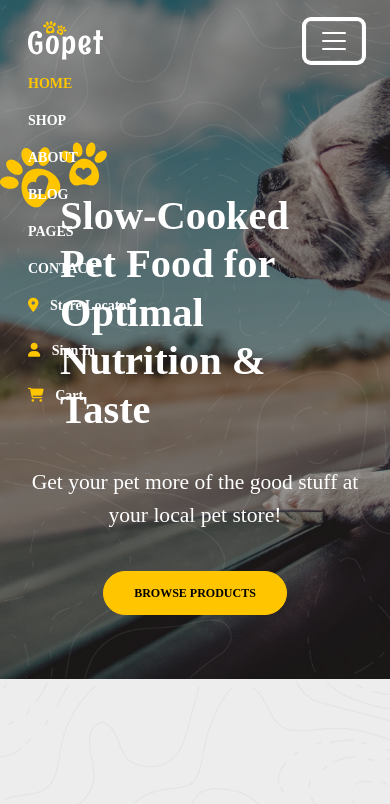
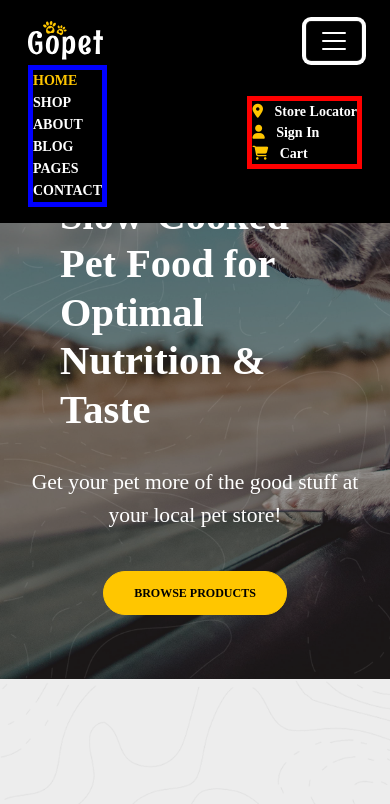
Before and after one commit to Tai-Lionel/pet-food-website, a website: page index.html in a window 390 px wide. Both pictures are taken after a click on the button 334 px from the left and 40 px from the top of the page. Shown: the top 804 px of the page. Drawn offline with nearby package versions, Linux system fonts and the light colour scheme; files that its build step writes are made by us from their sources; a web font is replaced by a local one.

Commit message:
second commit

```diff
--- a/index.html
+++ b/index.html
@@ -33,51 +33,72 @@
                 <span class="navbar-toggler-icon"></span>
             </button>
             <div class="collapse navbar-collapse" id="navbarSupportedContent">
-                <ul class="navbar-nav ms-lg-6 mb-2 mb-lg-0 fw-bold">
+                <ul class="navbar-nav navbar-nav-1 ms-lg-6 mb-lg-0 fw-bold">
                     <li class="nav-item">
-                        <a class="nav-link active" aria-current="page" href="#">HOME</a>
-                    </li>
-                    <li class="nav-item dropdown">
-                        <a class="nav-link" href="#" role="button" data-bs-toggle="dropdown" aria-expanded="false">
-                            <div class="d-flex align-items-center gap-1">
-                                <div>SHOP</div>
-                                <!-- <i class="fas fa-plus text-primary" style="font-size: 0.625rem;"></i> -->
-                            </div>
-                        </a>
-                        <!-- <ul class="dropdown-menu">
-                            <li><a class="dropdown-item" href="#">Action</a></li>
-                            <li><a class="dropdown-item" href="#">Another action</a></li>
-                            <li>
-                                <hr class="dropdown-divider">
-                            </li>
-                            <li><a class="dropdown-item" href="#">Something else here</a></li>
-                        </ul> -->
+                        <a class="nav-link active nav-link-hover" aria-current="page" href="#">HOME</a>
                     </li>
                     <li class="nav-item">
-                        <a class="nav-link" href="#">ABOUT</a>
+                        <a class="nav-link nav-link-hover" href="#">SHOP</a>
                     </li>
                     <li class="nav-item">
-                        <a class="nav-link" href="#">BLOG</a>
+                        <a class="nav-link nav-link-hover" href="#">ABOUT</a>
                     </li>
                     <li class="nav-item">
-                        <a class="nav-link" href="#">PAGES</a>
+                        <a class="nav-link nav-link-hover" href="#">BLOG</a>
                     </li>
                     <li class="nav-item">
-                        <a class="nav-link" href="#">CONTACT</a>
+                        <a class="nav-link nav-link-hover" href="#">PAGES</a>
+                    </li>
+                    <li class="nav-item">
+                        <a class="nav-link nav-link-hover" href="#">CONTACT</a>
                     </li>
                 </ul>
-                <ul class="navbar-nav ms-auto mb-2 mb-lg-0 fw-bold d-flex gap-4">
+                <ul class="navbar-nav navbar-nav-2 ms-auto mb-2 mb-lg-0 fw-bold d-flex">
                     <li class="nav-item">
                         <a class="nav-link p-0" href="#">
                             <span class="me-2"><i class="fa-solid fa-location-dot text-primary"></i></span>
                             Store Locator
                         </a>
                     </li>
-                    <li class="nav-item">
-                        <a class="nav-link p-0" href="#">
+                    <li class="nav-item dropdown dropstart">
+                        <a class="nav-link p-0 dropdown-toggle" data-bs-toggle="dropdown" aria-expanded="false"
+                            href="#">
                             <span class="me-2"><i class="fa-solid fa-user text-primary"></i></span>
                             Sign In
                         </a>
+                        <div class="dropdown-menu p-0">
+                            <div class="sign-in border border-primary px-4 pt-5 pb-3 bg-light text-black"
+                                style="min-width: 350px;">
+                                <div class="d-flex justify-content-between">
+                                    <h3>Sign in</h3>
+                                    <a href="#" class="text-primary">Create an Account</a>
+                                </div>
+                                <form class="mb-3">
+                                    <div class="mb-3">
+                                        <label for="username" class="form-label">Username or email <span
+                                                class="text-danger">*</span></label>
+                                        <input class="form-control" type="text" id="username" placeholder="Username">
+                                    </div>
+                                    <div class="mb-3">
+                                        <label for="password" class="form-label">Password <span
+                                                class="text-danger">*</span></label>
+                                        <input class="form-control" type="text" id="password" placeholder="Password">
+                                    </div>
+                                    <div class="d-grid">
+                                        <button class="btn btn-primary fw-bold text-uppercase">
+                                            Login
+                                            <span class="fa-stack sm-text ms-1" style="margin-bottom: 1px;">
+                                                <i class="fas fa-circle fa-stack-2x text-black"></i>
+                                                <i class="fas fa-play fa-stack-1x text-primary"></i>
+                                            </span>
+                                        </button>
+                                    </div>
+                                </form>
+                                <div class="text-end">
+                                    <p class="text-primary">Lost your password?</p>
+                                </div>
+                            </div>
+                        </div>
                     </li>
                     <li class="nav-item">
                         <a class="nav-link p-0" href="#">
--- a/scss/bootstrap.scss
+++ b/scss/bootstrap.scss
@@ -56,7 +56,7 @@ $btn-font-size: 12px;
 
 // navbar
 $navbar-toggler-border-radius: 5px;
-$navbar-nav-link-padding-x: 1rem;
+$navbar-nav-link-padding-x: 0;
 $navbar-dark-color: #fff;
 $navbar-dark-hover-color: $primary;
 $navbar-dark-active-color: $primary;
--- a/scss/styles.scss
+++ b/scss/styles.scss
@@ -1,3 +1,4 @@
+// Font Size
 .sm-text {
     font-size: 6px;
 }
@@ -14,11 +15,15 @@
     font-size: 16px;
 }
 
+// Javascript Styles
+
 .navbar-scroll-effect {
     background-color: rgba(26, 26, 26, 0.8);
     box-shadow: 0 4px 6px rgba(0, 0, 0, 0.1), 0 1px 3px rgba(0, 0, 0, 0.08);
     transition: all 200ms ease-in-out;
 }
+
+// Position
 
 .header-img-1 {
     transform: rotate(15deg);
@@ -91,6 +96,8 @@
     max-width: 100%;
 }
 
+// Background image
+
 .header {
     background: url('/images/header-bg-curly.png'), linear-gradient(rgba(0, 0, 0, 0.4), rgba(0, 0, 0, 0.4)), url('/images/peakpx.jpg') top center no-repeat;
     background-size: cover;
@@ -154,3 +161,83 @@
     background: url('/images/header-bg-curly.png'), linear-gradient(var(--clr-background), var(--clr-background));
     background-size: cover;
 }
+
+// animation
+
+/* Define keyframes for the animation */
+@keyframes border-grow {
+    from {
+        transform: scaleX(0);
+    }
+
+    to {
+        transform: scaleX(1);
+    }
+
+}
+
+.nav-link {
+    padding-top: 0;
+    padding-bottom: 0;
+    margin-inline: 1rem;
+}
+
+.nav-link.nav-link-hover {
+    position: relative;
+    border-bottom: 1px solid transparent;
+}
+
+.nav-link.nav-link-hover::after {
+    content: '';
+    position: absolute;
+    bottom: -2px;
+    left: 0;
+    width: 100%;
+    height: 1px;
+    background-color: var(--bs-primary);
+    transform-origin: left;
+    transform: scaleX(0);
+    transition: transform 0.3s ease;
+}
+
+.nav-link.nav-link-hover:hover::after {
+    animation: border-grow 0.3s forwards;
+}
+
+/* Custom CSS to adjust the positioning of the dropdown menu */
+
+.dropdown.dropstart {
+    position: relative !important;
+}
+
+.dropdown.dropstart .dropdown-menu {
+    position: absolute !important;
+    top: 200% !important;
+    right: 0;
+}
+
+.dropdown-toggle::before {
+    display: none !important;
+}
+
+@media (max-width: 992px) {
+    .navbar {
+        background-color: black;
+    }
+
+    .nav-link {
+        margin: 0;
+    }
+
+    .navbar-collapse {
+        display: flex;
+    }
+
+    .navbar-nav-1 {
+        border: 5px solid blue;
+    }
+
+    .navbar-nav-2 {
+        border: 5px solid red;
+    }
+}
```
